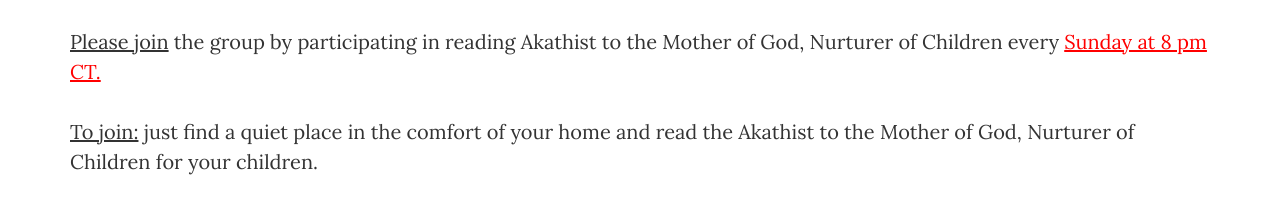
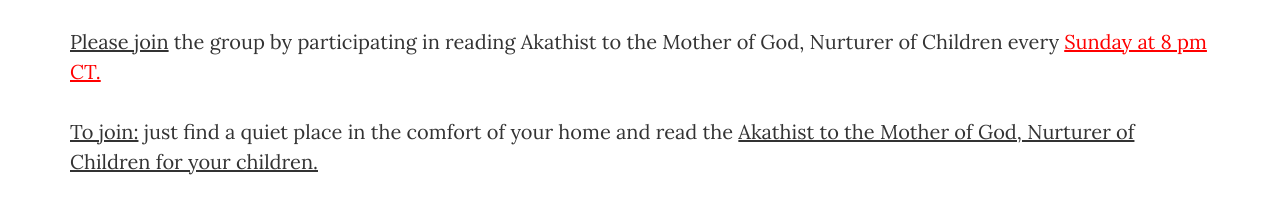
Before and after one commit to olenakey/akathist.github.io, a website: page index.html in a window 1280 px wide. Shown: the part 796-1000 px from the top of the page. Drawn offline with nearby package versions, Linux system fonts and the light colour scheme.

Commit message:
Update index.html

```diff
--- a/index.html
+++ b/index.html
@@ -82,7 +82,7 @@
 
         <p><u>Please join</u> the group by participating in reading Akathist to the Mother of God, Nurturer of Children every <font color="red"><u>Sunday at 8 pm CT.</u></font></p>
 
-        <p><u>To join:</u> just find a quiet place in the comfort of your home and read the Akathist to the Mother of God, Nurturer of Children for your children.  </p>
+        <p><u>To join:</u> just find a quiet place in the comfort of your home and read the <a href="http://www.serfes.org/orthodox/NuturerofChildren.htm">Akathist to the Mother of God, Nurturer of Children for your children.</a></p>
 
         <h2>Introduction by Father Nektarios Serfes: </h2>
 
```
